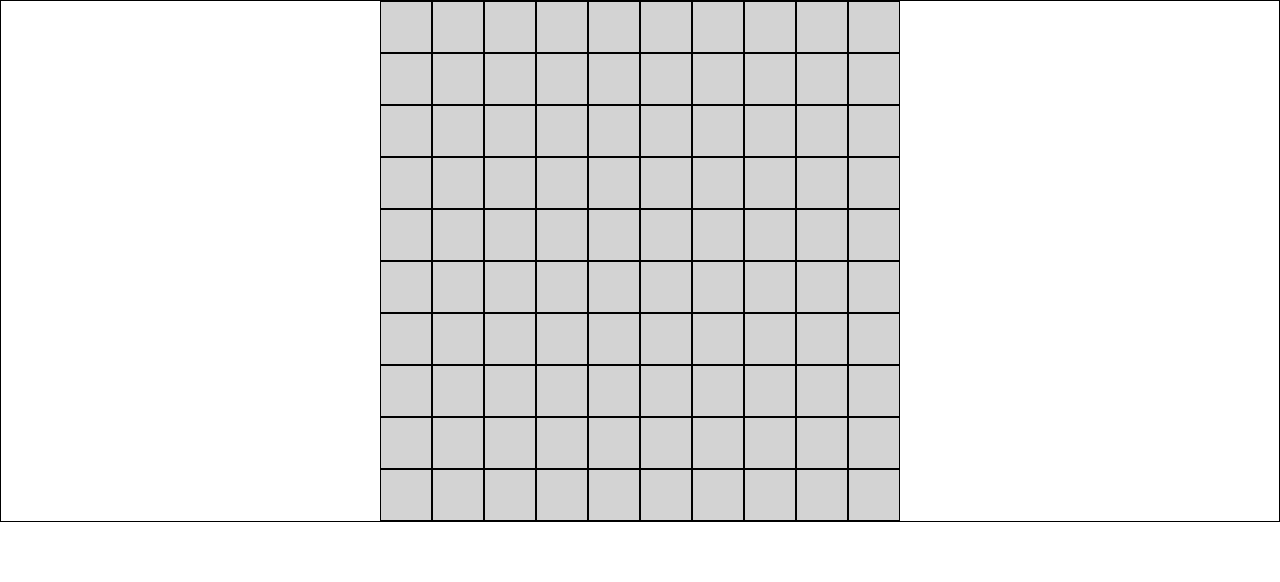
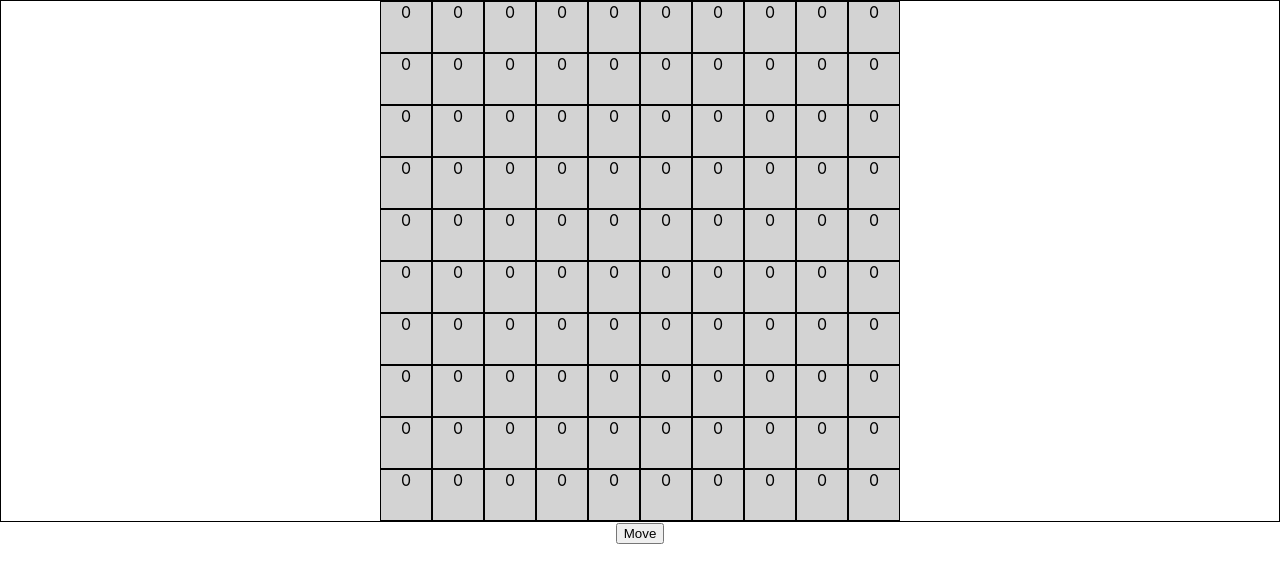
Before and after one commit to cdadoranco0121/game-groupe-1, a React (Create React App) app: page / in a window 1280 px wide. Shown: the top 582 px of the page. Built offline with nearby package versions, Linux system fonts and the light colour scheme.

Commit message:
first state test

```diff
--- a/src/App.js
+++ b/src/App.js
@@ -1,20 +1,41 @@
 import './App.css';
-import { generateGridMap } from './utils/utils';
+import { generateGridMapBlank, moveSquare } from './utils/utils';
 import Grid from './Grid/Grid';
+import { useState } from 'react';
+
+// const player = {
+//     name: "name",
+//     color: "red"
+// }
+
+const matrixBlank = generateGridMapBlank(10,10);
 
 function App() {
 
-    // array.map( (xItem, xIndex) => {
-    //     console.log("Row " + xIndex);
+    const [matrix, setMatrix] = useState(matrixBlank);
+    console.log(matrix);
 
-    //     xItem.map( (yItem, yIndex) => {
-    //         console.log("\t Col " + yIndex);
-    //     })
-    // })
+    const move = () => {
+        const action = {
+            currentPosition: [1,0],
+            newPosition: [1,1],
+            player: {
+                number: 1,
+                color: "red",
+                avatar: ":)"
+            }
+        }
+
+        setMatrix(moveSquare(matrix, action));
+        console.log(matrix);
+    }
+
 
     return (
         <div className="App">
-            <Grid matrix={generateGridMap(10,10)} />
+            <Grid matrix={matrix} />
+            <button onClick={move}>Move</button>
+            {/* <ButtonGroup></ButtonGroup> */}
         </div>
     );
 }
--- a/src/Grid/Grid.js
+++ b/src/Grid/Grid.js
@@ -1,22 +1,18 @@
 import React from 'react';
 import classes from './Grid.module.css';
+
+import Square from '../Square/Square';
 
 const Grid = (props) => {
 
     const { matrix } = props;
-
-
 
     return (
         <div className={classes.Grid}>
             { matrix.map( (xItem, xIndex) => {
                 return (
                     <div className="grid-row">
-                        { xItem.map( (yItem, yIndex) => {
-                            return (
-                                <div className="grid-col"></div>
-                            )})
-                        }
+                        {xItem.map( (yItem, yIndex) => <Square data={yItem} />)}
                     </div>
                 )})
             }
--- /dev/null
+++ b/src/Square/Square.js
@@ -0,0 +1,12 @@
+import React from 'react';
+
+const Square = (props) => {
+
+    const { data } = props;
+
+    return (
+        <div className="grid-col" /*style={{ backgroundColor: color }}*/>{data}</div>
+    )
+}
+
+export default Square;
--- a/src/utils/utils.js
+++ b/src/utils/utils.js
@@ -1,4 +1,4 @@
-export const generateGridMap = (x, y) => {
+export const generateGridMapBlank = (x, y) => {
 
     const gridMap = [];
 
@@ -6,9 +6,29 @@ export const generateGridMap = (x, y) => {
         gridMap[i] = [];
 
         for (let j = 0; j < y; j++) {
-            gridMap[i][j] = j;
+            gridMap[i][j] = 0;
         }
     }
-    // const array = generateGridMap(15,10);
+
     return gridMap;
 }
+
+export const moveSquare = (matrix, action) => {
+    const { currentPosition, newPosition, player : { number } } = action;
+
+    const currentX = currentPosition[0];
+    const currentY = currentPosition[1];
+
+    const newX = newPosition[0];
+    const newY = newPosition[1];
+
+    const newMatrix = [...matrix];
+
+    // Remise à zéro
+    newMatrix[currentX][currentY] = 0;
+
+    // Nouvelle position
+    newMatrix[newX][newY] = number;
+
+    return newMatrix;
+}
```
Also changed, not shown: 1 other file (tests, documents, lock files or other folders).
